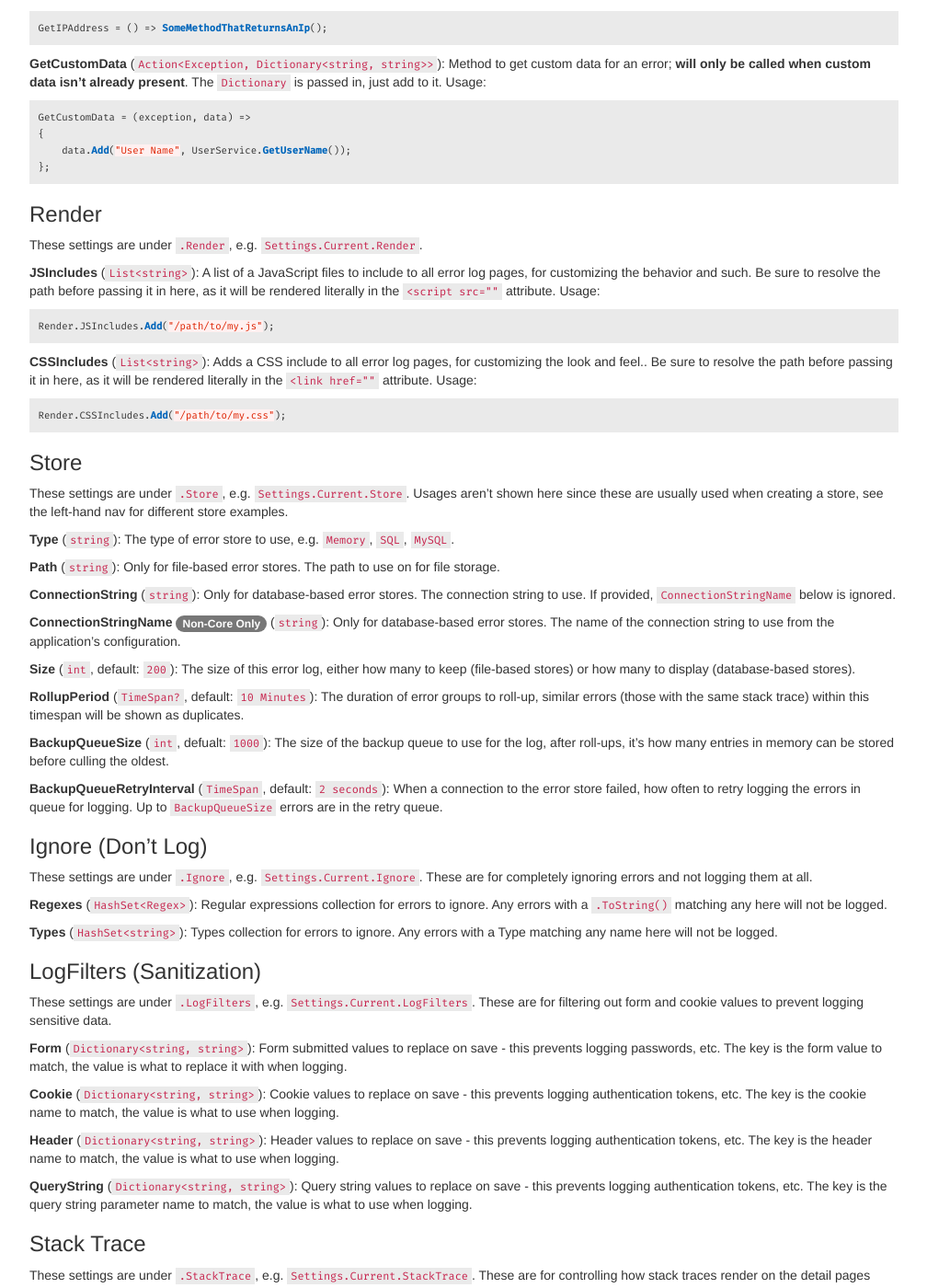
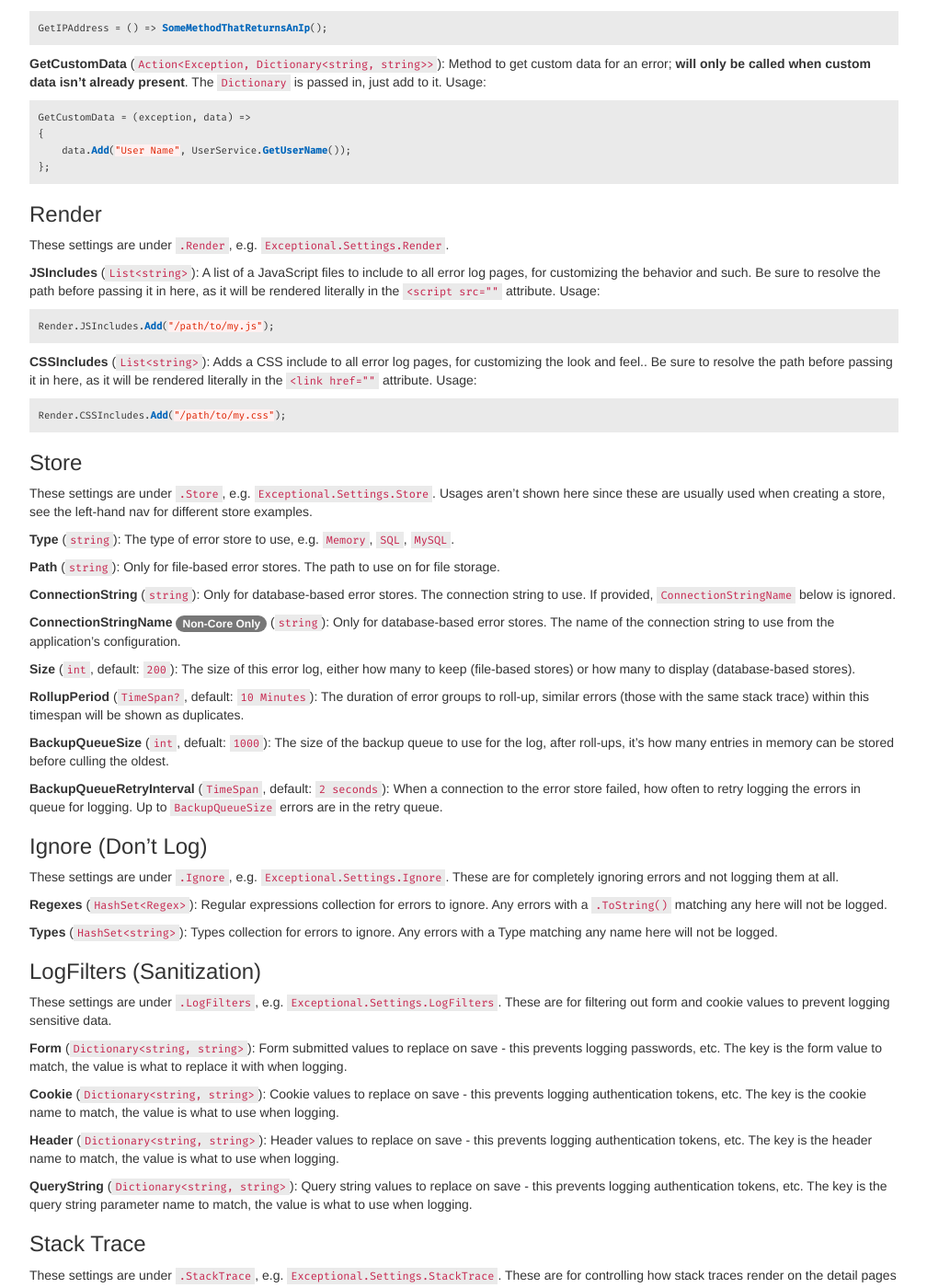
Before and after one commit to NickCraver/StackExchange.Exceptional, a Jekyll site: the page built from docs/Settings.md, in a window 1280 px wide and 1400 px high, scrolled down 1444 px. Shown: the whole window at 92% size, without its empty margins (233-1241 px from the left). Built offline with Jekyll 4.4.1, drawn with Linux system fonts in a browser that asks for light colours; some of the changed text lies outside the part shown.

Commit message:
Fix #206 - Settings.Current -> Exceptional.Settings

````diff
--- a/docs/Settings.md
+++ b/docs/Settings.md
@@ -8,12 +8,12 @@ Exceptional has many configuration settings you can use to customize logging and
 
 However, **all** settings are always available in code, so pick whatever flavor suits you.
 
-In code, settings are in the `StackExchange.Exceptional` namespace, in [the `Settings` class](https://github.com/NickCraver/StackExchange.Exceptional/blob/main/src/StackExchange.Exceptional.Shared/Settings.cs). The current instance is accessible at `Settings.Current`. For example:
+In code, settings are in the `StackExchange.Exceptional` namespace, in [the `Settings` class](https://github.com/NickCraver/StackExchange.Exceptional/blob/main/src/StackExchange.Exceptional.Shared/Settings.cs). The current instance is accessible at `Exceptional.Settings`. For example:
 
 ```c#
 using StackExchange.Exceptional;
 //...
-Settings.Current.ApplicationName = "My Application";
+Exceptional.Settings.ApplicationName = "My Application";
 ```
 
 ### Controls
@@ -26,7 +26,7 @@ There are a few global controls useful for stopping logging during shutdown even
 
 **`EnableLogging()`**: Re-enabled all error logging.
 
-Here are the available settings in shorthand beneath `Settings`, e.g. `Notifiers` is `Settings.Current.Notifiers`.
+Here are the available settings in shorthand beneath `Settings`, e.g. `Notifiers` is `Exceptional.Settings.Notifiers`.
 
 ### Top Level
 **ApplicationName** (`string`): This is the name of the application. It's logged with every exception and is used as the unique name in your logging store. For example, 20 apps can all have different application names and share the same SQL database. Tip: [Opserver](https://github.com/opserver/Opserver) can display all of them, this is the dashboard we use to see the entire network at Stack Overflow. Usage:
@@ -51,7 +51,7 @@ UseExceptionalPageOnThrow = true;
 
 **Notifiers** (`List<IErrorNotifier>`): These run just after an exception is logged, like emailing it to a user.
 The [`EmailNotifier` is built-in](https://github.com/NickCraver/StackExchange.Exceptional/blob/main/src/StackExchange.Exceptional.Shared/Notifiers/EmailNotifier.cs), but anyone [can implement `IErrorNotifier`](https://github.com/NickCraver/StackExchange.Exceptional/blob/main/src/StackExchange.Exceptional.Shared/Notifiers/IErrorNotifier.cs) for things like posting to a chat room, etc.
-Usage: There is a `.Register()` extension method on `IEmailNotifier` to automate usage, e.g. this registers the notifier on `Settings.Current`:
+Usage: There is a `.Register()` extension method on `IEmailNotifier` to automate usage, e.g. this registers the notifier on `Exceptional.Settings`:
 ```c#
 new EmailNotifier(settings).Register();
 ```
@@ -84,7 +84,7 @@ GetCustomData = (exception, data) =>
 
 ### Render
 
-These settings are under `.Render`, e.g. `Settings.Current.Render`.
+These settings are under `.Render`, e.g. `Exceptional.Settings.Render`.
 
 **JSIncludes** (`List<string>`): A list of a JavaScript files to include to all error log pages, for customizing the behavior and such. Be sure to resolve the path before passing it in here, as it will be rendered literally in the `<script src=""` attribute. Usage:
 ```c#
@@ -99,7 +99,7 @@ Render.CSSIncludes.Add("/path/to/my.css");
 
 ### Store
 
-These settings are under `.Store`, e.g. `Settings.Current.Store`. Usages aren't shown here since these are usually used when creating a store, see the left-hand nav for different store examples.
+These settings are under `.Store`, e.g. `Exceptional.Settings.Store`. Usages aren't shown here since these are usually used when creating a store, see the left-hand nav for different store examples.
 
 **Type** (`string`): The type of error store to use, e.g. `Memory`, `SQL`, `MySQL`.
 
@@ -120,7 +120,7 @@ These settings are under `.Store`, e.g. `Settings.Current.Store`. Usages aren't
 
 ### Ignore (Don't Log)
 
-These settings are under `.Ignore`, e.g. `Settings.Current.Ignore`. These are for completely ignoring errors and not logging them at all.
+These settings are under `.Ignore`, e.g. `Exceptional.Settings.Ignore`. These are for completely ignoring errors and not logging them at all.
 
 **Regexes** (`HashSet<Regex>`): Regular expressions collection for errors to ignore. Any errors with a `.ToString()` matching any <see cref="Regex"/> here will not be logged.
 
@@ -129,7 +129,7 @@ These settings are under `.Ignore`, e.g. `Settings.Current.Ignore`. These are fo
 
 ### LogFilters (Sanitization)
 
-These settings are under `.LogFilters`, e.g. `Settings.Current.LogFilters`. These are for filtering out form and cookie values to prevent logging sensitive data.
+These settings are under `.LogFilters`, e.g. `Exceptional.Settings.LogFilters`. These are for filtering out form and cookie values to prevent logging sensitive data.
 
 **Form** (`Dictionary<string, string>`): Form submitted values to replace on save - this prevents logging passwords, etc. The key is the form value to match, the value is what to replace it with when logging.
 
@@ -141,7 +141,7 @@ These settings are under `.LogFilters`, e.g. `Settings.Current.LogFilters`. Thes
 
 ### Stack Trace
 
-These settings are under `.StackTrace`, e.g. `Settings.Current.StackTrace`. These are for controlling how stack traces render on the detail pages (and affect nothing at logging time).
+These settings are under `.StackTrace`, e.g. `Exceptional.Settings.StackTrace`. These are for controlling how stack traces render on the detail pages (and affect nothing at logging time).
 
 **EnablePrettyGenerics** (`bool`, default: `true`): Replaces generic names like ``Dictionary`2`` with `Dictionary<TKey,TValue>`. Specific formatting is based on the `Language` setting below.
 
@@ -152,7 +152,7 @@ These settings are under `.StackTrace`, e.g. `Settings.Current.StackTrace`. Thes
 
 ### Email
 
-These settings are under `.Email`, e.g. `Settings.Current.Email`. These are for email notification, if you'd like some inbox love when an error occurs.
+These settings are under `.Email`, e.g. `Exceptional.Settings.Email`. These are for email notification, if you'd like some inbox love when an error occurs.
 
 **ToAddress** (`string`): Required to send email. The address to send email messages to.
 
````
Also changed, not shown: docs/AddingLogData.md (+1 -1 lines), docs/AspDotNet.md (+1 -1 lines), 2 other files.
